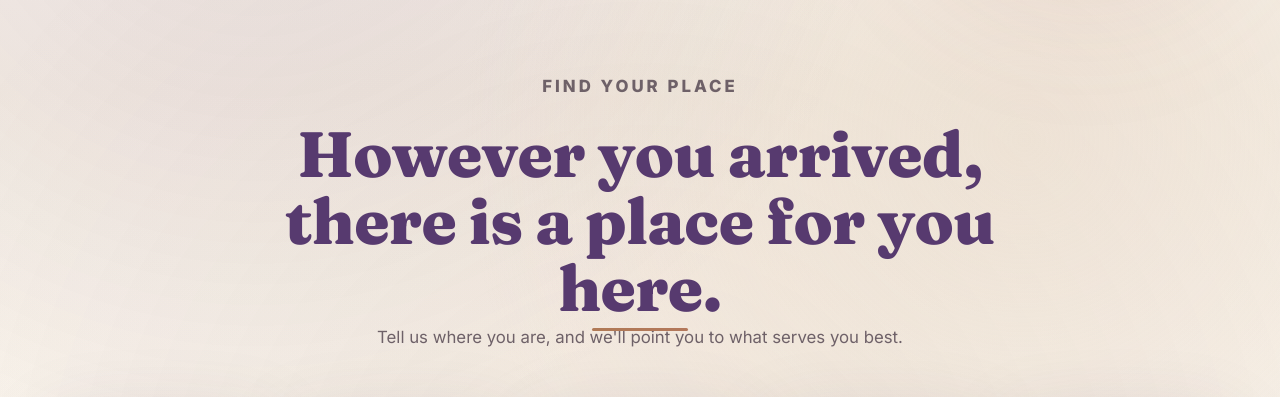
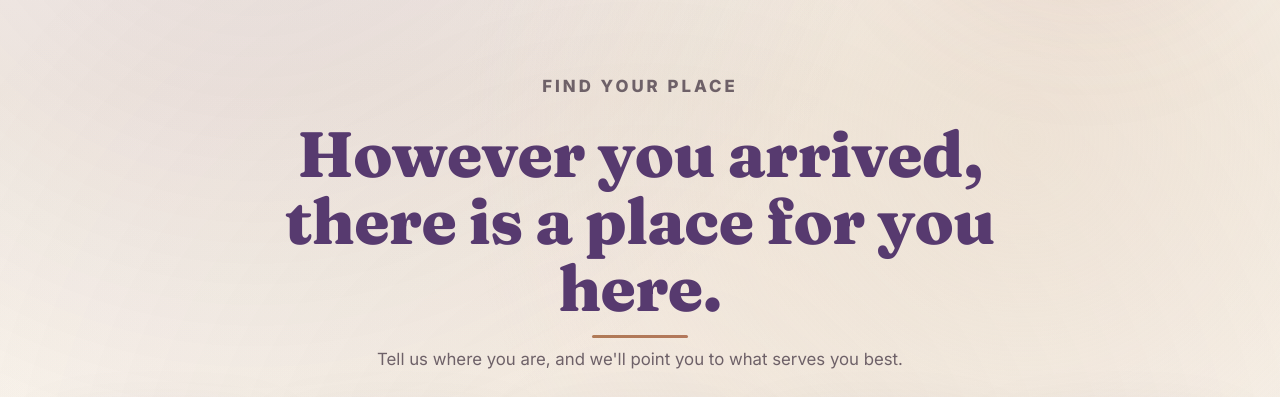
Before and after one commit to kaysongt/dear-pastor-s-wife, a plain HTML site: page index.html in a window 1280 px wide. Shown: the part 1060-1457 px from the top of the page. Drawn offline with Linux system fonts and the light colour scheme.

Commit message:
Fix section-heading underline spacing: reserve space inside the h2 box

```diff
--- a/styles.css
+++ b/styles.css
@@ -798,15 +798,19 @@ body::after {
 }
 .site-header, .announce-bar, .scroll-progress { position: relative; z-index: 20; }
 
-/* ===================== Animated heading underline ===================== */
-.section-heading h2 { position: relative; display: inline-block; }
+/* ===================== Animated heading underline =====================
+   The dash lives INSIDE the h2 box (padding-bottom + bottom: 0) so the
+   space between heading, dash, and whatever follows is identical on
+   every section, instead of hanging into the next element. */
+.section-heading h2 { position: relative; display: inline-block; padding-bottom: 1rem; }
 .section-heading.centered h2::after { left: 50%; transform: translateX(-50%); }
 .section-heading h2::after {
-  content: ""; position: absolute; left: 0; bottom: -0.6rem; height: 3px; width: 0;
+  content: ""; position: absolute; left: 0; bottom: 0; height: 3px; width: 0;
   background: linear-gradient(90deg, var(--gold), var(--rose)); border-radius: 999px;
   transition: width 0.9s cubic-bezier(.2,.7,.2,1) 0.2s;
 }
 .section-heading.in-view h2::after { width: clamp(3rem, 18%, 6rem); }
+.section-heading h2 + p { margin-top: 0.4rem; }
 
 /* ===================== Scroll progress bar ===================== */
 .scroll-progress {
```
